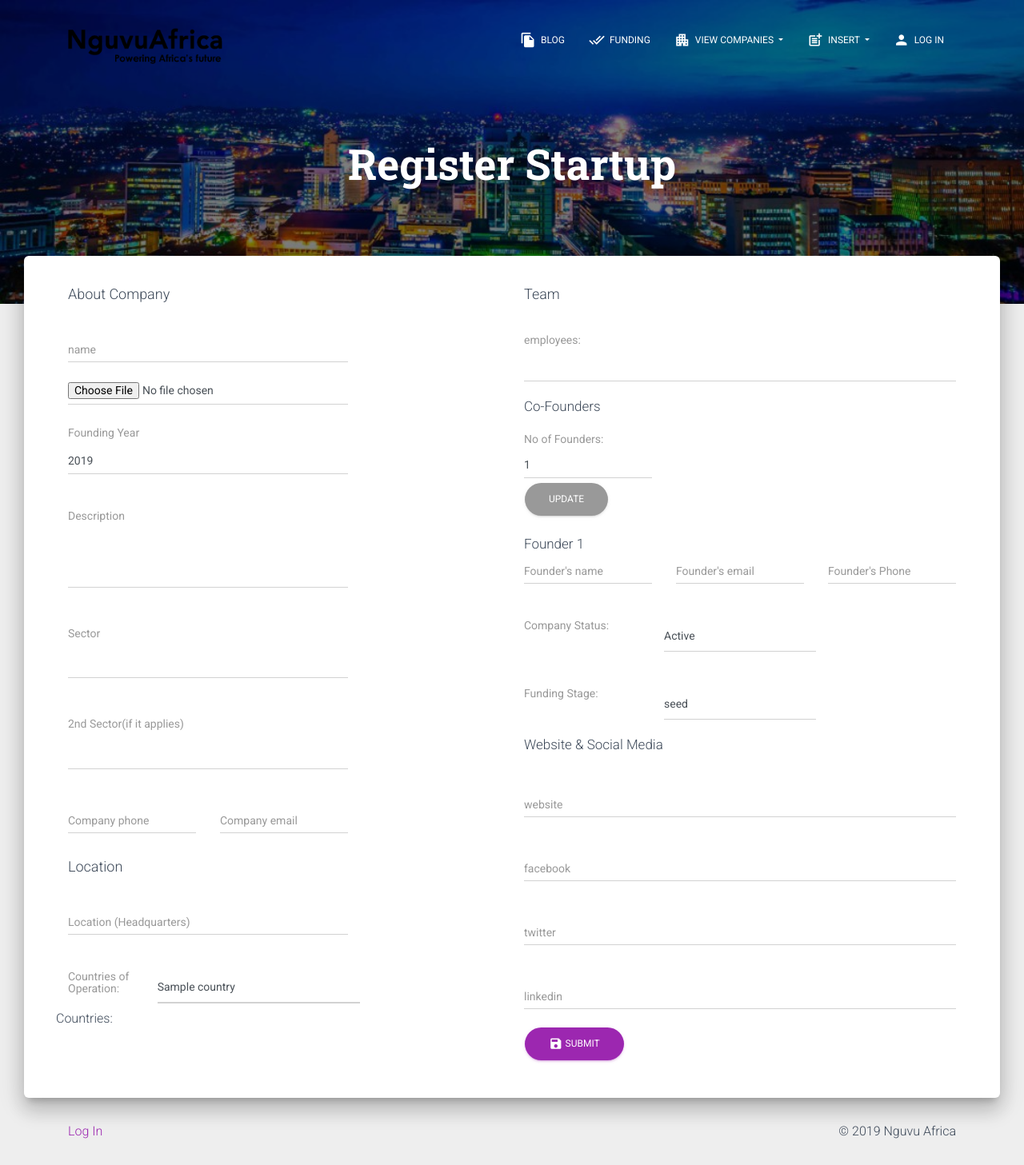
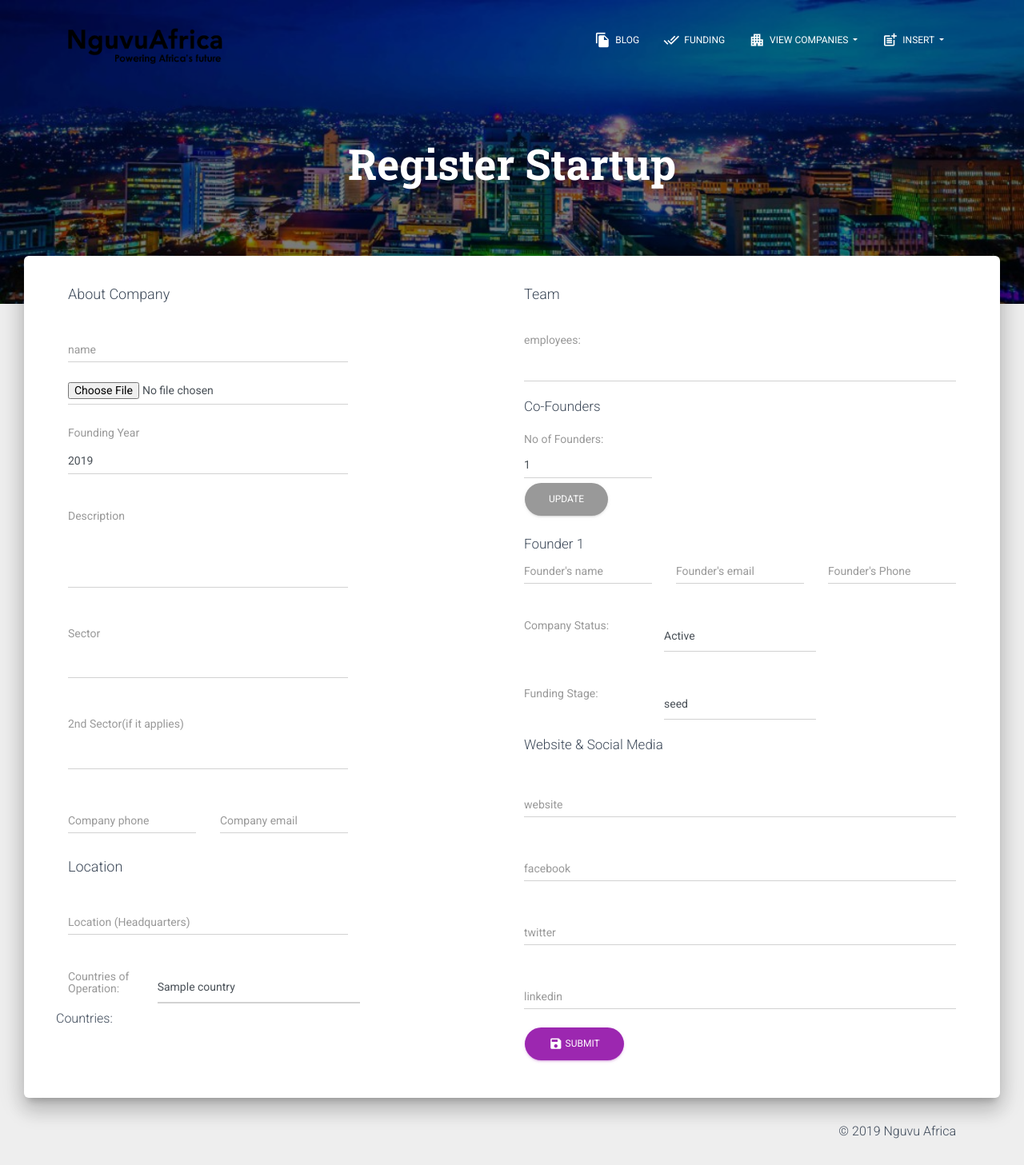
Before and after one commit to kanyeceejayA/nguvu, a PHP site: page /add_startup.php in a window 1280 px wide. Shown: the whole page at 80% size. Run offline with PHP 8.4, Linux system fonts and the light colour scheme; tables that the repository leaves empty or names only in its code hold one stand-in row (values such as "Sample post"); lists and menus that the app fills with data are empty; some libraries are stand-ins or nearby versions.

Commit message:
login changes and sort categories

```diff
--- a/add_startup.php
+++ b/add_startup.php
@@ -47,7 +47,7 @@
               <label for="type_id" class="">Sector</label>
               <select required type="text" class="form-control" name="type_id">
              <?php
-                  $stmt = $pdo->prepare('select * from type;');
+                  $stmt = $pdo->prepare('select * from type order by type_id;');
                   $stmt->execute();
                   foreach ($stmt as $row) {
                     echo "<option value='".$row['type_id']."'>".$row['type']."</option>\n";
--- a/assets/footer.php
+++ b/assets/footer.php
@@ -4,9 +4,6 @@
       <div class=" copyright float-left">
    <?php if(isset($_SESSION['username'])){ ?>
               Logged In as <?php echo $_SESSION['username'];?>. <a href="admin/logout?p=<?php echo $_SERVER["REQUEST_URI"];?>">Logout</a>
-   <?php } ?>
-   <?php if(!isset($_SESSION['username'])){ ?>
-          <a href="admin/index">Log In</a>
    <?php } ?>
       </div>
       <div class="copyright float-right">
--- a/assets/header.php
+++ b/assets/header.php
@@ -84,13 +84,6 @@
             </div>
           </li>
 
-       <?php if(!isset($_SESSION['username'])){ ?>
-            <li class="dropdown nav-item">
-            <a href='admin/login?p=<?php echo $_SERVER["REQUEST_URI"];?>' class="nav-link">
-              <i class="material-icons">person</i> Log In
-            </a>
-          </li>
-     <?php } ?>
 
        <?php if(isset($_SESSION['username'])){ ?>
 
```
